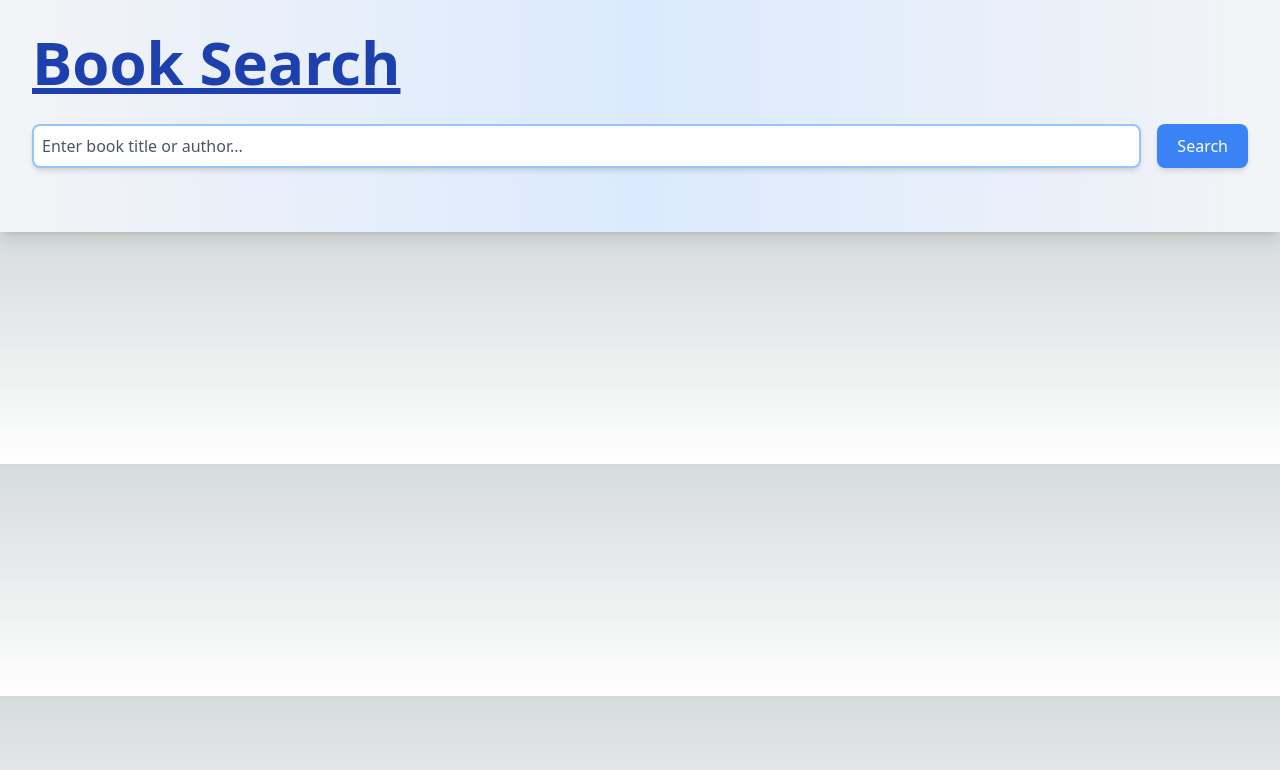
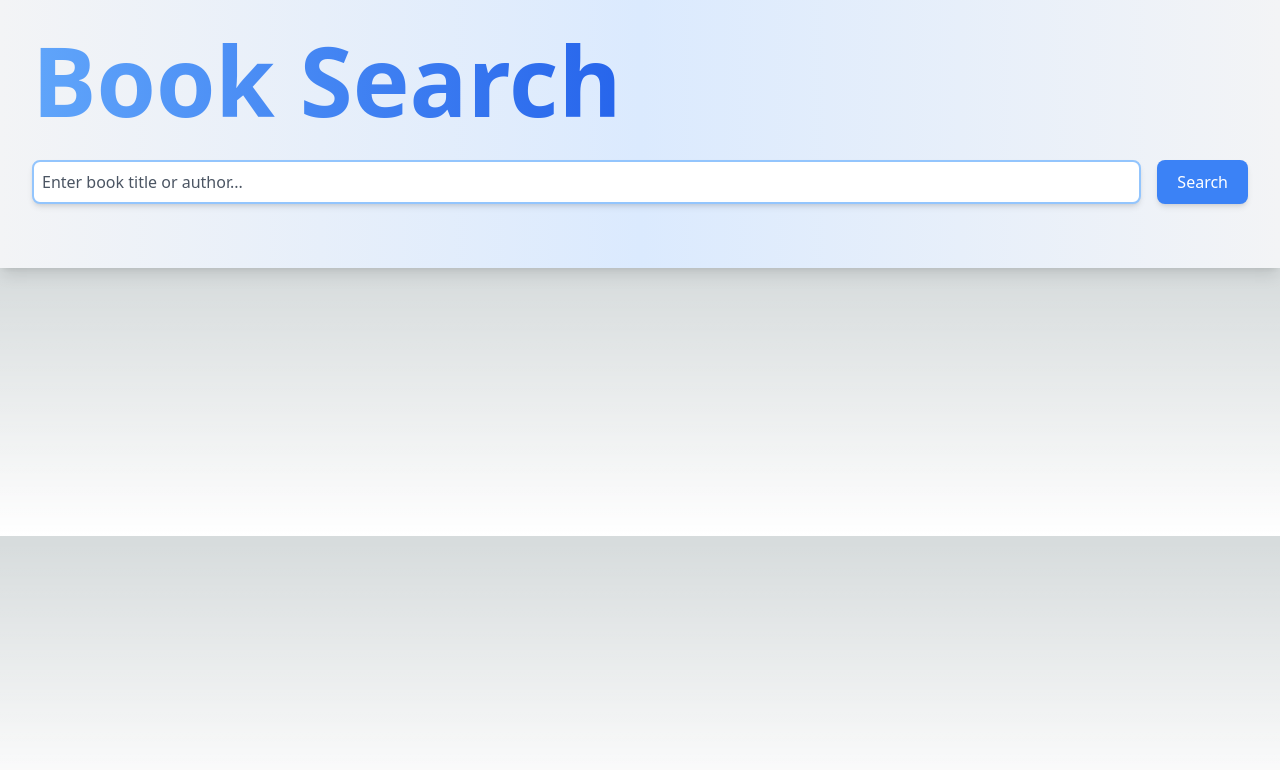
Before and after one commit to sdanzig/booksearch, a Next.js app in the folder book-search-app/: page / in a window 1280 px wide. Shown: the top 770 px of the page. Built offline with nearby package versions, Linux system fonts and the light colour scheme.

Commit message:
Improve styling of header and loading text

```diff
--- a/book-search-app/src/pages/index.tsx
+++ b/book-search-app/src/pages/index.tsx
@@ -39,7 +39,9 @@ const Home: React.FC = () => {
 
     return (
         <div className="container mx-auto p-8 bg-gradient-to-r from-gray-100 via-blue-100 to-gray-100 shadow-lg">
-            <h1 className="text-6xl font-bold mb-8 text-blue-800 underline">Book Search</h1>
+            <h1 className="text-8xl font-extrabold mb-8 text-blue-800 bg-clip-text text-transparent bg-gradient-to-r from-blue-400 via-blue-600 to-blue-800">
+                Book Search
+            </h1>
             <form onSubmit={handleSearch} className="flex space-x-4 mb-8">
                 <input
                     className="flex-grow border-2 border-blue-300 p-2 rounded-lg shadow-md text-black placeholder-gray-600"
@@ -53,7 +55,9 @@ const Home: React.FC = () => {
                 </button>
             </form>
             {isLoading ? (
-                <div className="text-blue-500 text-3xl font-semibold">Loading...</div>
+                <div className="text-blue-500 text-4xl font-bold animate-pulse">
+                    Loading...
+                </div>
             ) : (
                 <div className="grid grid-cols-1 sm:grid-cols-2 md:grid-cols-3 lg:grid-cols-4 gap-12 mt-8">
                     {books.map((book) => (
```
